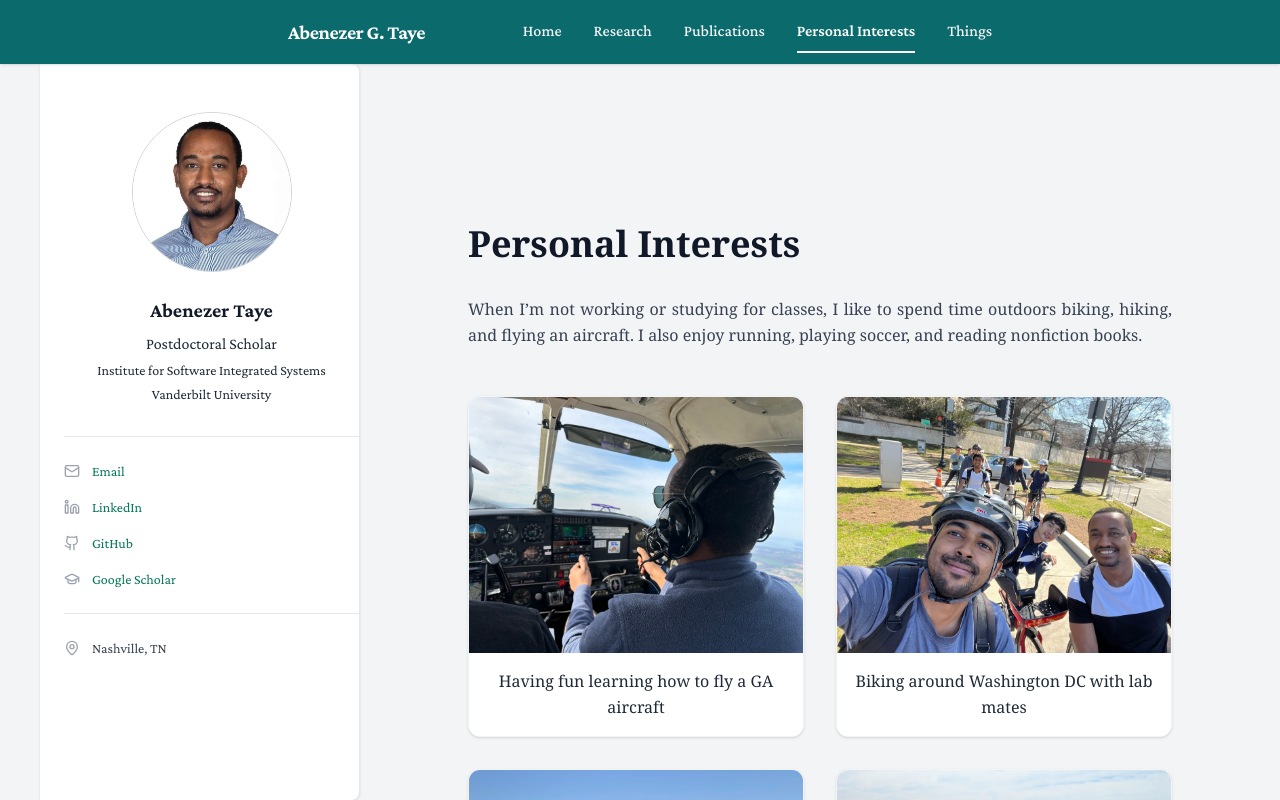
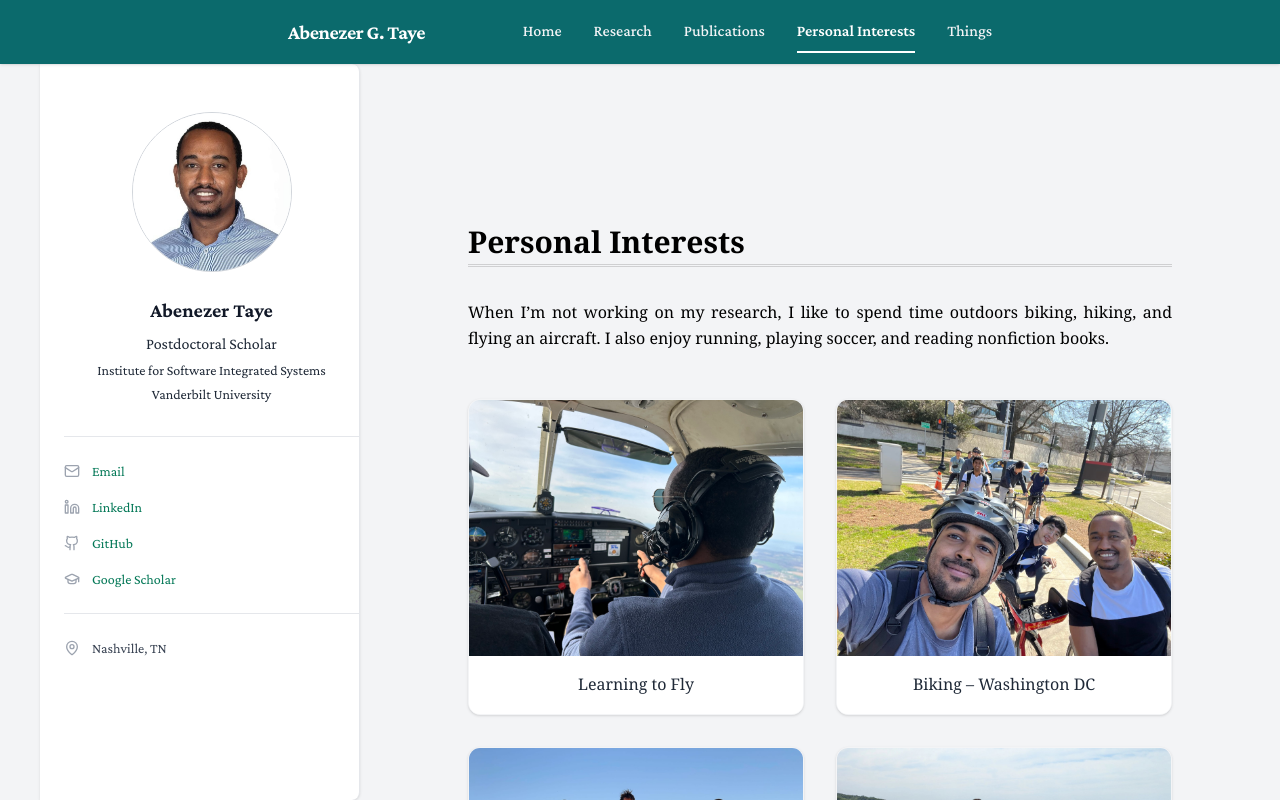
Before and after one commit to Abenezergirma/abenezertaye.github.io, a Next.js app: page /personal in a window 1280 px wide. Shown: the top 800 px of the page. Built offline with nearby package versions, Linux system fonts and the light colour scheme.

Commit message:
style: adjust personal interests page text and styling

```diff
--- a/src/app/personal/page.tsx
+++ b/src/app/personal/page.tsx
@@ -5,13 +5,13 @@ export default function PersonalInterests() {
         {
             src: '/images/personal/aircraft_flying.jpg',
             alt: 'Flying a GA aircraft',
-            description: 'Having fun learning how to fly a GA aircraft',
+            description: 'Learning to Fly',
             aspectRatio: 'aspect-[4/3]', // Adjust based on actual image dims if needed
         },
         {
             src: '/images/personal/biking.jpg',
             alt: 'Biking in DC',
-            description: 'Biking around Washington DC with lab mates',
+            description: 'Biking – Washington DC',
             aspectRatio: 'aspect-[4/3]',
         },
         {
@@ -31,13 +31,14 @@ export default function PersonalInterests() {
     return (
         <div className="container-custom pt-24 pb-12">
             <div className="max-w-4xl mx-auto">
-                <h1 className="text-4xl font-serif font-bold text-gray-900 mb-8">
+                <h1 className="text-3xl font-serif font-bold text-black">
                     Personal Interests
                 </h1>
+                <div className="double-line-separator mb-12" />
 
-                <div className="prose prose-lg text-gray-700 font-serif text-justify leading-relaxed mb-12">
+                <div className="prose prose-lg text-black font-serif text-justify leading-relaxed mb-12">
                     <p>
-                        When I’m not working or studying for classes, I like to spend time outdoors biking, hiking, and flying an aircraft. I also enjoy running, playing soccer, and reading nonfiction books.
+                        When I’m not working on my research, I like to spend time outdoors biking, hiking, and flying an aircraft. I also enjoy running, playing soccer, and reading nonfiction books.
                     </p>
                 </div>
 
```
